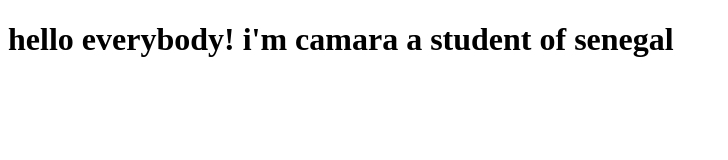
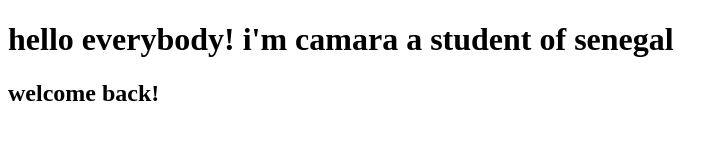
Before and after one commit to hipson10/coursera-test10, a plain HTML site: page site10/index.html in a window 1280 px wide. Shown: the whole page, without its empty margins (0-728 px from the left). Drawn offline with Linux system fonts and the light colour scheme.

Commit message:
modified

```diff
--- a/site10/index.html
+++ b/site10/index.html
@@ -5,5 +5,6 @@
 </head>
 <body>
 <h1>hello everybody! i'm camara a student of senegal</h1>
+<h2>welcome back!</h2>
 </body>
 </html>
```
